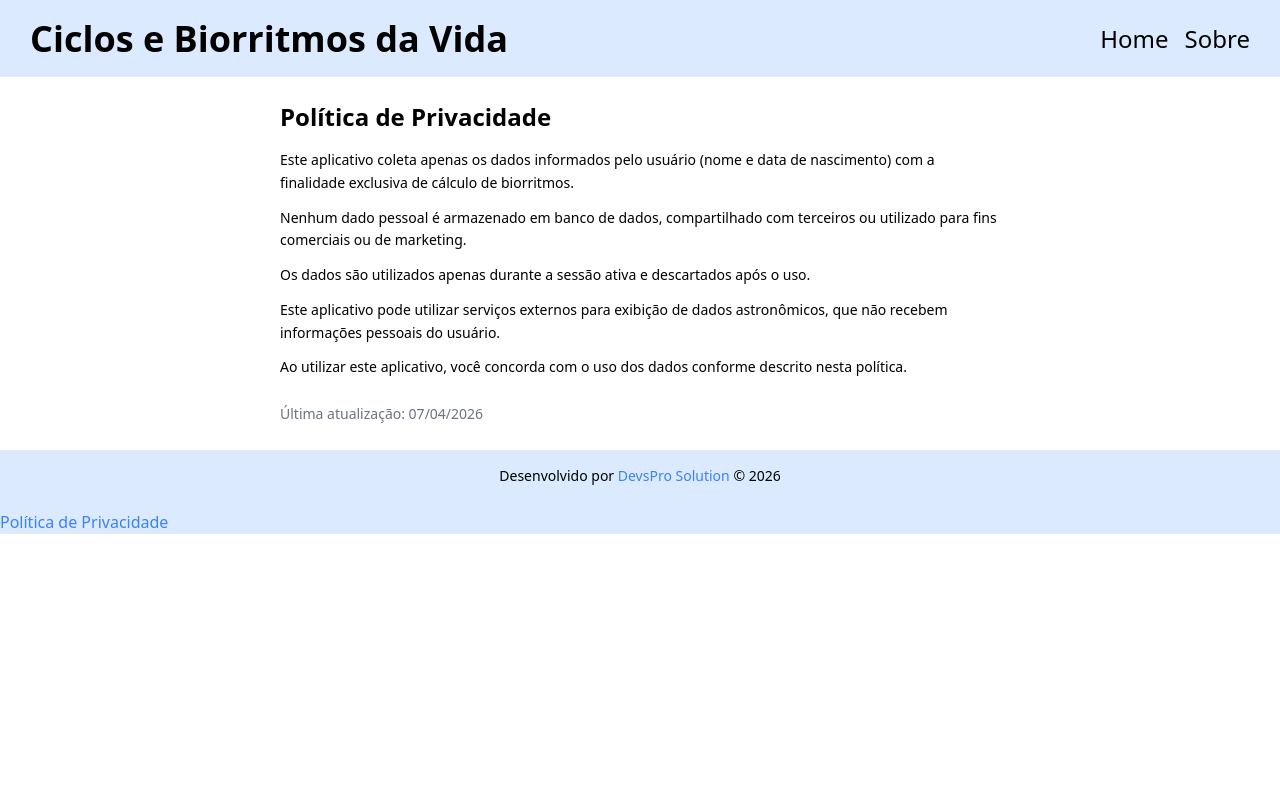
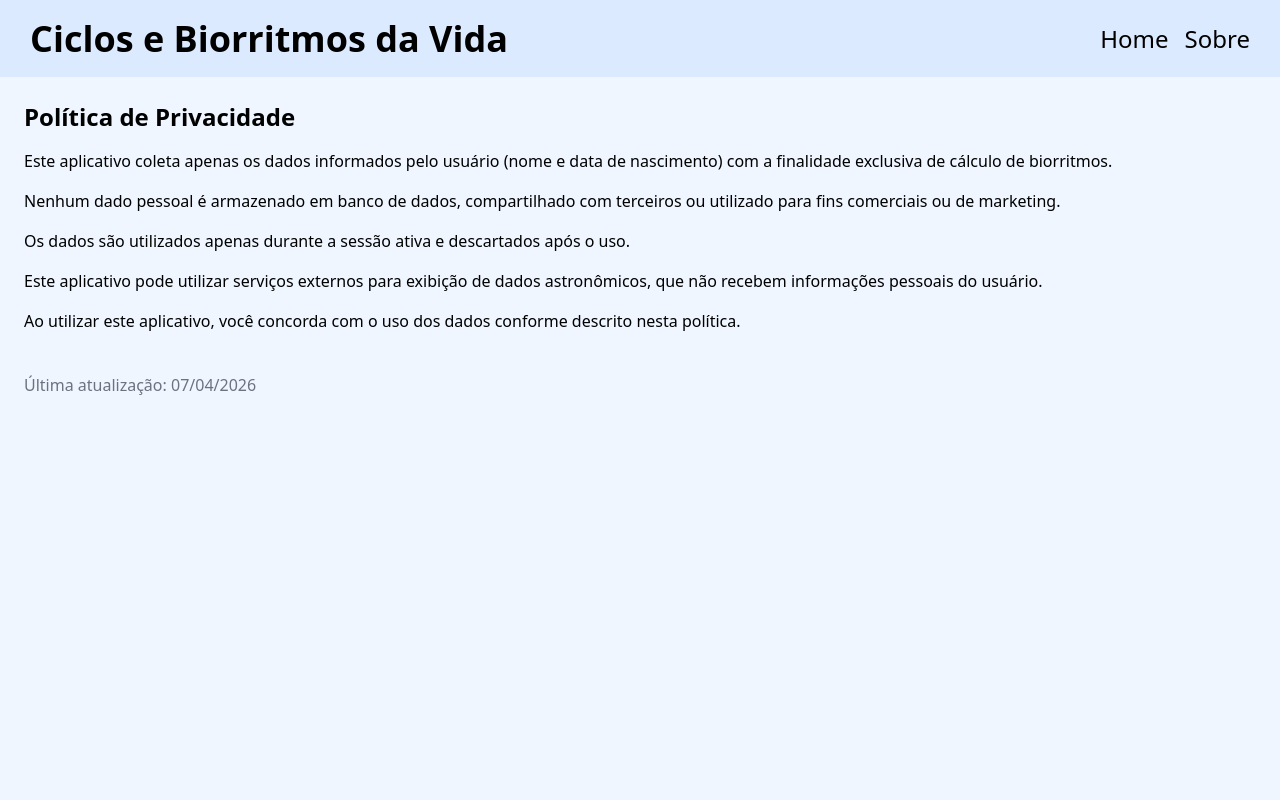
Before and after one commit to dimasdevspro/ciclos_e_biorritmos_da_vida_frontend, a React (Create React App) app: page /privacidade in a window 1280 px wide. Shown: the top 800 px of the page. Built offline with nearby package versions, Linux system fonts and the light colour scheme.

Commit message:
updated form

```diff
--- a/src/components/Footer.jsx
+++ b/src/components/Footer.jsx
@@ -14,13 +14,12 @@ export default function Footer() {
             DevsPro Solution
           </a>{" "}
           © {new Date().getFullYear()}
+          <p className="mt-2">
+            <a href="/privacidade" className="hover:underline text-blue-500">
+              Política de Privacidade
+            </a>
+          </p>
         </div>
-
-        <p className="mt-2">
-          <a href="/privacidade" className="hover:underline text-blue-500">
-            Política de Privacidade
-          </a>
-        </p>
       </footer>
     </div>
   );
--- a/src/pages/Home.jsx
+++ b/src/pages/Home.jsx
@@ -172,16 +172,6 @@ export default function Home() {
               type="date"
               onChange={(e) => setNascimento(e.target.value)}
             />
-            <div className="flex items-center gap-2 mt-2">
-              <input
-                type="checkbox"
-                checked={aceite}
-                onChange={(e) => setAceite(e.target.checked)}
-              />
-              <label className="text-xs text-gray-600">
-                Li e concordo com a Política de Privacidade
-              </label>
-            </div>
             <button
               onClick={calcular}
               disabled={!aceite || loading}
@@ -193,6 +183,16 @@ export default function Home() {
             >
               {loading ? "Calculando..." : "Calcular"}
             </button>
+          </div>
+          <div className="flex items-center gap-2 mt-2">
+            <input
+              type="checkbox"
+              checked={aceite}
+              onChange={(e) => setAceite(e.target.checked)}
+            />
+            <label className="text-xs text-gray-600">
+              Li e concordo com a Política de Privacidade
+            </label>
           </div>
         </div>
         <p className="text-xs text-gray-500 mt-2">
--- a/src/pages/Privace.jsx
+++ b/src/pages/Privace.jsx
@@ -1,29 +1,29 @@
 export default function Privacidade() {
   return (
-    <div className="max-w-3xl mx-auto p-6 text-sm leading-relaxed">
+    <div className="bg-blue-50 flex flex-col min-h-screen p-6">
       <h1 className="text-2xl font-bold mb-4">Política de Privacidade</h1>
 
-      <p className="mb-3">
+      <p className="mb-4">
         Este aplicativo coleta apenas os dados informados pelo usuário (nome e
         data de nascimento) com a finalidade exclusiva de cálculo de biorritmos.
       </p>
 
-      <p className="mb-3">
+      <p className="mb-4">
         Nenhum dado pessoal é armazenado em banco de dados, compartilhado com
         terceiros ou utilizado para fins comerciais ou de marketing.
       </p>
 
-      <p className="mb-3">
+      <p className="mb-4">
         Os dados são utilizados apenas durante a sessão ativa e descartados após
         o uso.
       </p>
 
-      <p className="mb-3">
+      <p className="mb-4">
         Este aplicativo pode utilizar serviços externos para exibição de dados
         astronômicos, que não recebem informações pessoais do usuário.
       </p>
 
-      <p className="mb-3">
+      <p className="mb-4">
         Ao utilizar este aplicativo, você concorda com o uso dos dados conforme
         descrito nesta política.
       </p>
```
